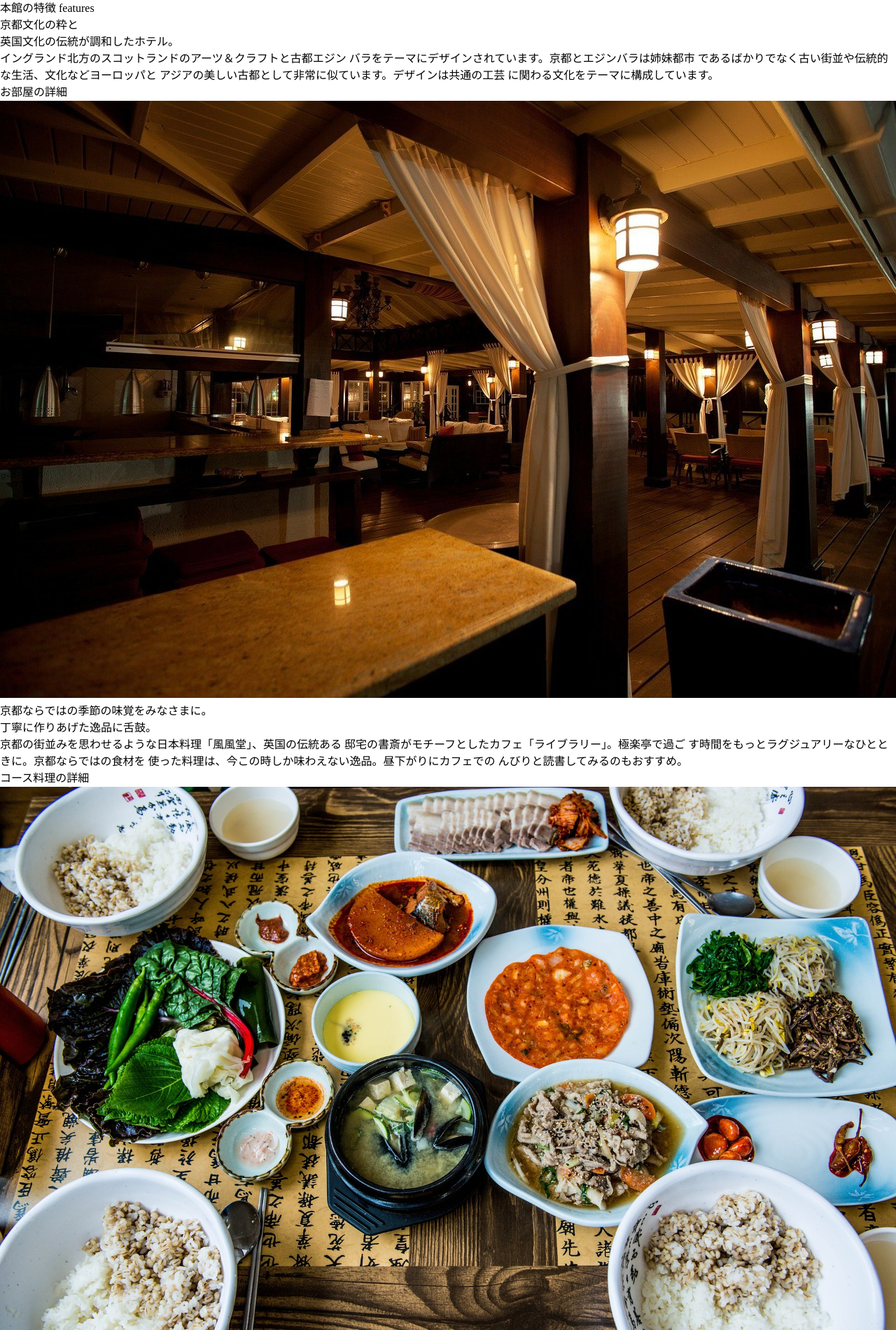
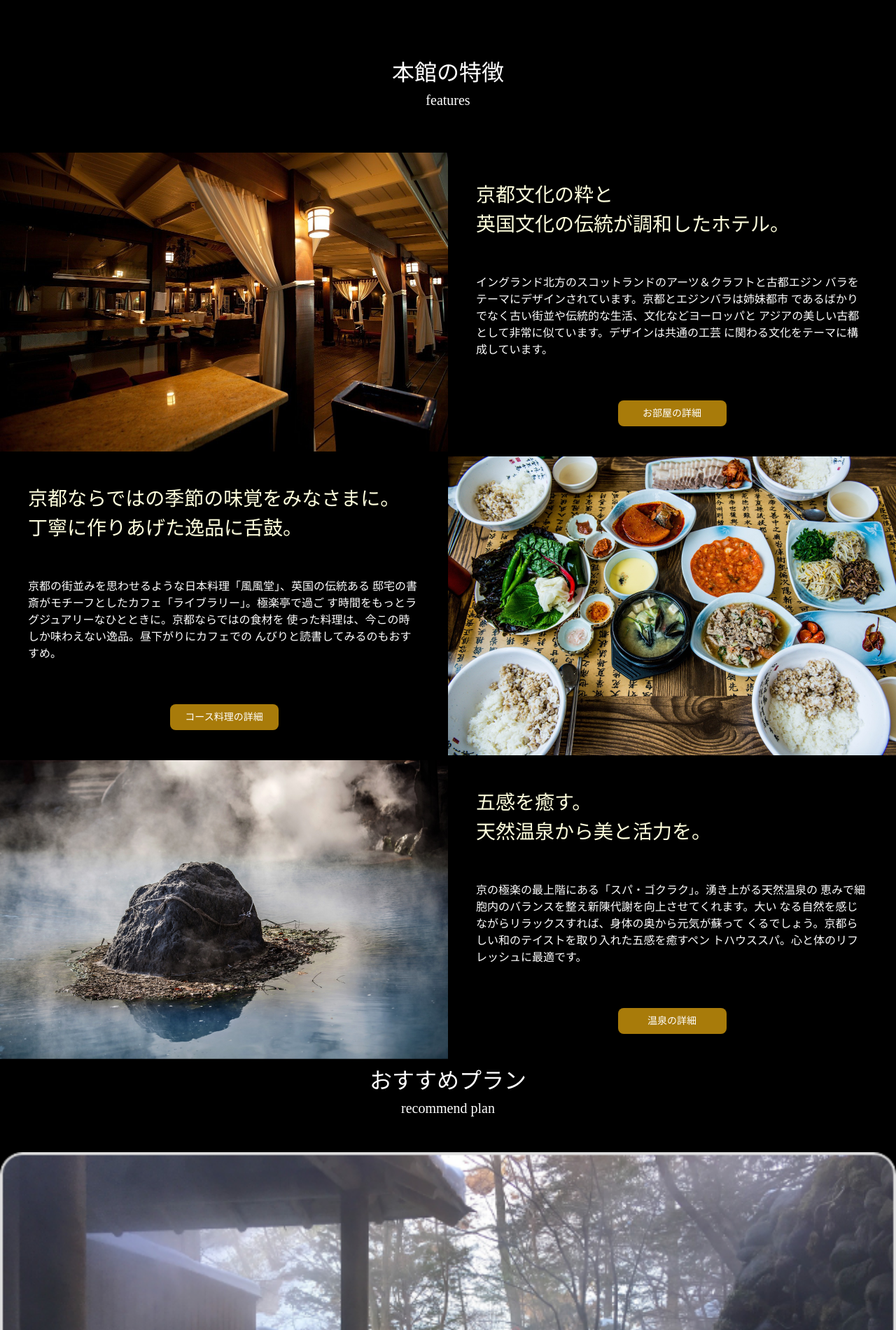
Before and after one commit to kyohhh/jQuery_practice, a PHP site: page / in a window 1280 px wide. Shown: the part 774-2674 px from the top of the page at 70% size. Run offline with PHP 8.4, Linux system fonts and the light colour scheme.

Commit message:
SCSS_main_本館の特徴

```diff
--- a/css/style.css
+++ b/css/style.css
@@ -75,6 +75,44 @@ img {
   font-size: 18px;
 }
 
+.cmn-section.-black {
+  background-color: #000;
+}
+
+.cmn-title {
+  color: #fff;
+  text-align: center;
+}
+
+.cmn-title .main {
+  display: block;
+  font-size: 32px;
+}
+
+.cmn-title .sub {
+  display: block;
+  font-size: 20px;
+  font-family: "Times New Roman", "YuMincho", "Hiragino Mincho ProN", "Yu Mincho", "MS PMincho", serif;
+}
+
+.cmn-link a {
+  color: #fff;
+  background-color: #B8860BEA;
+  display: -webkit-box;
+  display: -ms-flexbox;
+  display: flex;
+  width: 155px;
+  height: 37px;
+  -webkit-box-align: center;
+      -ms-flex-align: center;
+          align-items: center;
+  -webkit-box-pack: center;
+      -ms-flex-pack: center;
+          justify-content: center;
+  border-radius: 8px;
+  font-size: 14px;
+}
+
 .top {
   background-image: url(../image/top-bg.png);
   background-position: center;
@@ -94,4 +132,73 @@ img {
           transform: translateY(-50%) translateX(-50%);
   text-align: center;
 }
+
+.features {
+  padding-top: 80px;
+}
+
+.features .inner .features-cont {
+  padding-top: 60px;
+}
+
+.features .inner .features-cont .features-list .features-item {
+  display: -webkit-box;
+  display: -ms-flexbox;
+  display: flex;
+  color: #fff;
+}
+
+.features .inner .features-cont .features-list .features-item:nth-child(odd) {
+  -webkit-box-orient: horizontal;
+  -webkit-box-direction: reverse;
+      -ms-flex-flow: row-reverse;
+          flex-flow: row-reverse;
+}
+
+.features .inner .features-cont .features-list .features-item:nth-child(odd) .text {
+  margin-right: 40px;
+}
+
+.features .inner .features-cont .features-list .features-item:nth-child(odd) .image {
+  margin-right: 40px;
+}
+
+.features .inner .features-cont .features-list .features-item:nth-child(even) .text {
+  margin-left: 40px;
+}
+
+.features .inner .features-cont .features-list .features-item:nth-child(even) .image {
+  margin-left: 40px;
+}
+
+.features .inner .features-cont .features-list .features-item .text {
+  -webkit-box-flex: 1;
+      -ms-flex: 1;
+          flex: 1;
+  padding-top: 40px;
+}
+
+.features .inner .features-cont .features-list .features-item .text .title {
+  color: #FFFFDD;
+  font-size: 28px;
+}
+
+.features .inner .features-cont .features-list .features-item .text .desc {
+  margin-top: 50px;
+}
+
+.features .inner .features-cont .features-list .features-item .text .features-link {
+  padding-top: 60px;
+  padding-bottom: 40px;
+  text-align: center;
+}
+
+.features .inner .features-cont .features-list .features-item .text .features-link a {
+  margin-right: auto;
+  margin-left: auto;
+}
+
+.features .inner .features-cont .features-list .features-item .image {
+  width: 50%;
+}
 /*# sourceMappingURL=style.css.map */
--- a/index.html
+++ b/index.html
@@ -36,7 +36,7 @@
             <div class="top-title">祇園の中心に佇む<br>京の極楽浄土</div>
         </div>
         <!-- 本館の特徴 -->
-        <section class="features cmn-section">
+        <section class="features cmn-section -black">
             <div class="inner">
                 <h2 class="cmn-title">
                     <span class="main">本館の特徴</span>
@@ -46,7 +46,7 @@
                     <ul class="features-list">
                         <li class="features-item">
                             <div class="text">
-                                <div class="features-title">
+                                <div class="title">
                                     京都文化の粋と<br>英国文化の伝統が調和したホテル。
                                 </div>
                                 <p class="desc">イングランド北方のスコットランドのアーツ＆クラフトと古都エジン バラをテーマにデザインされています。京都とエジンバラは姉妹都市
@@ -58,7 +58,7 @@
                         </li>
                         <li class="features-item">
                             <div class="text">
-                                <div class="features-title">
+                                <div class="title">
                                     京都ならではの季節の味覚をみなさまに。<br>丁寧に作りあげた逸品に舌鼓。 </div>
                                 <p class="desc">京都の街並みを思わせるような日本料理「風風堂」、英国の伝統ある 邸宅の書斎がモチーフとしたカフェ「ライブラリー」。極楽亭で過ご
                                     す時間をもっとラグジュアリーなひとときに。京都ならではの食材を 使った料理は、今この時しか味わえない逸品。昼下がりにカフェでの んびりと読書してみるのもおすすめ。
@@ -69,7 +69,7 @@
                         </li>
                         <li class="features-item">
                             <div class="text">
-                                <div class="features-title">
+                                <div class="title">
                                     五感を癒す。<br>天然温泉から美と活力を。
                                 </div>
                                 <p class="desc">京の極楽の最上階にある「スパ・ゴクラク」。湧き上がる天然温泉の 恵みで細胞内のバランスを整え新陳代謝を向上させてくれます。大い
@@ -84,7 +84,7 @@
             </div>
         </section>
         <!-- おすすめプラン -->
-        <section class="plan cmn-section">
+        <section class="plan cmn-section -black">
             <div class="inner">
                 <h2 class="cmn-title">
                     <span class="main">おすすめプラン</span>
@@ -174,7 +174,7 @@
             </div>
         </section>
         <!-- ブログ -->
-        <section class="blog cmn-section">
+        <section class="blog cmn-section -black">
             <div class="inner">
                 <h2 class="cmn-title">
                     <span class="main">ブログ</span>
@@ -209,7 +209,7 @@
             </div>
         </section>
         <!-- FAQ -->
-        <section class="faq cmn-section">
+        <section class="faq cmn-section -black">
             <div class="inner">
                 <h2 class="cmn-title">
                     <span class="main">よくある質問</span>
--- /dev/null
+++ b/scss/layout/_common.scss
@@ -0,0 +1,33 @@
+.cmn-section{
+  &.-black{
+    background-color: cl(black);
+  }
+}
+
+.cmn-title{
+  color: cl(white);
+  text-align: center;
+  .main{
+    display: block;
+    font-size: 32px;
+  }
+  .sub{
+    display: block;
+    font-size: 20px;
+    @include TimesNewRoman;
+  }
+}
+
+.cmn-link{
+  a{
+    color: cl(white);
+    background-color: cl(gold);
+    display: flex;
+    width: 155px;
+    height: 37px;
+    align-items: center;//y軸を中央
+    justify-content: center;//x軸を中央
+    border-radius: 8px;
+    font-size: 14px;
+  }
+}
--- /dev/null
+++ b/scss/object/_features.scss
@@ -0,0 +1,54 @@
+.features{
+  padding-top: 80px;
+  .inner{
+    .features-cont{
+      padding-top: 60px;
+      .features-list{
+        .features-item{
+          display: flex;
+          color: cl(white);
+          &:nth-child(odd){
+            flex-flow: row-reverse;//奇数のみ指定,evenだと偶数
+            .text{
+              margin-right: 40px;
+            }
+            .image{
+              margin-right: 40px;
+            }
+          }
+          &:nth-child(even){
+            .text{
+              margin-left: 40px;
+            }
+            .image{
+              margin-left: 40px;
+            }
+          }
+          .text{
+            flex: 1;//image指定との差分を自動計算
+            padding-top: 40px;
+            .title{
+              color: cl(baige);
+              font-size: 28px;
+            }
+            .desc{
+              margin-top: 50px;
+            }
+            .features-link{
+              padding-top: 60px;
+              padding-bottom: 40px;
+              text-align: center;
+              a{
+                margin-right: auto;
+                margin-left: auto;
+              }
+            }
+          }
+          .image{
+            width: percentage(640 / 1280);//imageサイズ指定
+          }
+        }
+      }
+    }
+  }
+}
--- a/scss/style.scss
+++ b/scss/style.scss
@@ -1,4 +1,6 @@
 @import "foundation/base";
 @import "foundation/general";
 @import "layout/header";
+@import "layout/common";
 @import "object/top";
+@import "object/features";
```
Also changed, not shown: 1 other file.
